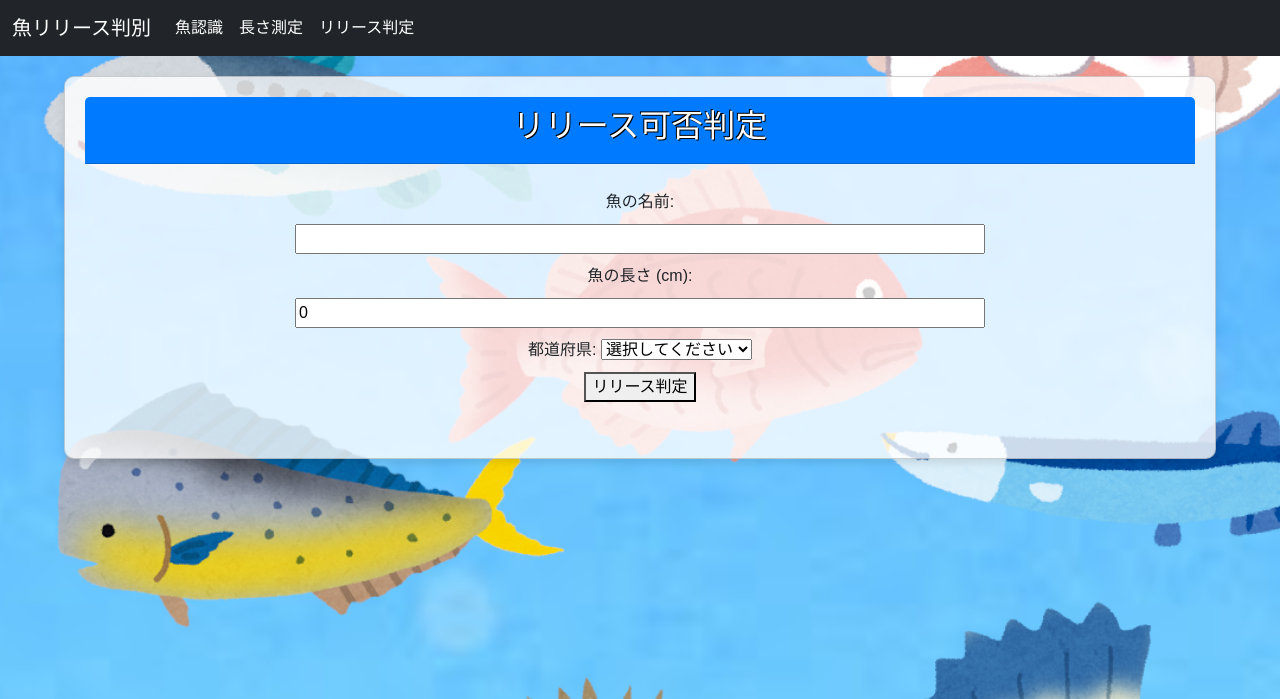
After one commit to Reirei501/ProjectC-2024-FishRelease, a Flask app: page /release/ in a window 1280 px wide. The commit adds this page. Shown: the top 699 px of the page. Run offline with Flask 3, Linux system fonts and the light colour scheme.

Commit message:
判定ページ追加

```diff
--- a/app.py
+++ b/app.py
@@ -96,6 +96,8 @@ def yolo_detect_objects(img):
             # ラベルの追加
             labels.append(class_name)
 
+    session['labels'] = labels
+
     return img, labels
 
 @app.route('/length_measurement')
@@ -121,7 +123,59 @@ def calculate():
     # 小数点以下1桁に丸める
     actual_length_B = round(actual_length_B, 1)
 
+    session['actual_length_B'] = actual_length_B
+
     return jsonify({"actualLengthB": actual_length_B})
 
-if __name__ == "__main__":
-    app.run(debug=False)
+def get_release_length(fish_type, prefecture):
+    try:
+        # with文を使ってデータベース接続を管理
+        with sqlite3.connect('fish_rules.db') as conn:
+            cursor = conn.cursor()
+
+            # データベースからrelease_lengthを検索
+            cursor.execute("""
+                SELECT release_length FROM fish_rules
+                WHERE fish_type = ? AND prefecture = ?
+            """, (fish_type, prefecture))
+
+            result = cursor.fetchone()
+
+            # 結果が存在する場合はrelease_lengthを返し、存在しない場合はNoneを返す
+            return result[0] if result else None
+
+    except sqlite3.Error as e:
+        print(f"データベースエラー: {e}")
+        return None
+
+@app.route('/release/', methods=['GET', 'POST'])
+def release():
+    # labelsから最初の魚の名前を取得
+    fish_name = session.get('labels', [""])[0]  # 最初のラベルを使用
+    # actual_length_Bを取得
+    fish_length = session.get('actual_length_B', 0)
+
+    return render_template('release.html', fish_name=fish_name, fish_length=fish_length)
+
+# リリース判定のAPI
+@app.route('/check_release/', methods=['POST'])
+def check_release():
+    data = request.get_json()
+    fish_name = data['fish_name']  # フォームから送信された魚の名前
+    fish_length = float(data['fish_length'])  # フォームから送信された魚の長さ
+    prefecture = data['prefecture']  # フォームから選択された都道府県
+
+    # データベースからリリース基準の長さを取得
+    release_length = get_release_length(fish_name, prefecture)
+
+    # 判定ロジック
+    if release_length is not None:
+        if fish_length <= release_length:
+            return jsonify({"result": "release_required"})
+        else:
+            return jsonify({"result": "release_not_required"})
+    else:
+        return jsonify({"result": "no_data"})
+
+if __name__ == '__main__':
+    app.run(debug=True)
--- a/static/style.css
+++ b/static/style.css
@@ -105,3 +105,7 @@ form, canvas, h3, input, button {
 button {
     width: auto;
 }
+
+div#resultMessage {
+    font-size: 24px;
+}
--- a/templates/index.html
+++ b/templates/index.html
@@ -22,6 +22,9 @@
                         <li class="nav-item">
                             <a class="nav-link active" aria-current="page" href="{{ url_for('length_measurement') }}">長さ測定</a>
                         </li>
+                        <li class="nav-item">
+                            <a class="nav-link active" aria-current="page" href="{{ url_for('release') }}">リリース判定</a>
+                        </li>
                     </ul>
                 </div>
             </div>
@@ -35,7 +38,7 @@
             </div>
             <div class="card-body">
                 <form enctype="multipart/form-data" action="/process_image/" method="POST">
-                    <input type="file" name="image" accept="image/*" required>
+                    <input type="file" name="image" accept="image/*" capture="environment" required>
                     <button type="submit">アップロード</button>
                 </form>
                 <p>認識できる魚類：</p>
--- a/templates/length_measurement.html
+++ b/templates/length_measurement.html
@@ -23,6 +23,9 @@
                         <li class="nav-item">
                             <a class="nav-link active" aria-current="page" href="{{ url_for('length_measurement') }}">長さ測定</a>
                         </li>
+                        <li class="nav-item">
+                            <a class="nav-link active" aria-current="page" href="{{ url_for('release') }}">リリース判定</a>
+                        </li>
                     </ul>
                 </div>
             </div>
@@ -42,7 +45,7 @@
                 <p>4.基準物の実際の長さを入力する</p>
                 <p>5.「長さを計算」ボタンをクッリクする</p>
                 <form id="uploadForm" enctype="multipart/form-data">
-                    <input type="file" id="imageUpload" accept="image/*">
+                    <input type="file" id="imageUpload" accept="image/*" capture="environment">
                     <input type="submit" value="アップロード">
                 </form>
 
--- /dev/null
+++ b/templates/release.html
@@ -0,0 +1,103 @@
+<!DOCTYPE html>
+<html lang="ja">
+<head>
+    <meta charset="UTF-8">
+    <meta name="viewport" content="width=device-width, initial-scale=1.0">
+    <title>リリース判定</title>
+    <link href="https://cdn.jsdelivr.net/npm/bootstrap@5.3.0/dist/css/bootstrap.min.css" rel="stylesheet" integrity="sha384-9ndCyUaIbzAi2FUVXJi0CjmCapSmO7SnpJef0486qhLnuZ2cdeRhO02iuK6FUUVM" crossorigin="anonymous">
+    <link rel="stylesheet" href="../static/style.css">
+</head>
+<body>
+    <header>
+        <nav class="navbar navbar-expand-md navbar-dark bg-dark">
+            <div class="container-fluid">
+                <a class="navbar-brand" href="#">魚リリース判別</a>
+                <button class="navbar-toggler" type="button" data-bs-toggle="collapse" data-bs-target="#navbarSupportedContent" aria-controls="navbarSupportedContent" aria-expanded="false" aria-label="Toggle navigation">
+                    <span class="navbar-toggler-icon"></span>
+                </button>
+                <div class="collapse navbar-collapse" id="navbarSupportedContent">
+                    <ul class="navbar-nav me-auto mb-2 mb-lg-0">
+                        <li class="nav-item">
+                            <a class="nav-link active" aria-current="page" href="{{ url_for('index') }}">魚認識</a>
+                        </li>
+                        <li class="nav-item">
+                            <a class="nav-link active" aria-current="page" href="{{ url_for('length_measurement') }}">長さ測定</a>
+                        </li>
+                        <li class="nav-item">
+                            <a class="nav-link active" aria-current="page" href="{{ url_for('release') }}">リリース判定</a>
+                        </li>
+                    </ul>
+                </div>
+            </div>
+        </nav>
+    </header>
+
+    <main>
+        <div class="card">
+            <div class="card-header">
+                <h1>リリース可否判定</h1>
+            </div>
+            <div class="card-body">
+                <form id="releaseForm" method="POST" action="{{ url_for('check_release') }}">
+                    <label for="fish_name">魚の名前:</label>
+                    <input type="text" id="fish_name" name="fish_name" value="{{ fish_name }}" required>
+                    <label for="fish_length">魚の長さ (cm):</label>
+                    <input type="number" id="fish_length" name="fish_length" value="{{ fish_length }}" step="0.1" required>
+                    <label for="prefecture">都道府県:</label>
+                    <select id="prefecture" name="prefecture" required>
+                        <option value="" disabled selected>選択してください</option>
+                        <option value="東京都">東京都</option>
+                        <option value="神奈川県">神奈川県</option>
+                        <option value="千葉県">千葉県</option>
+                        <option value="茨城県">茨城県</option>
+                        <option value="静岡県">静岡県</option>
+                        <option value="福井県">福井県</option>
+                        <option value="愛知県">愛知県</option>
+                        <option value="新潟県">新潟県</option>
+                    </select>
+
+                    <button type="submit">リリース判定</button>
+                </form>
+
+
+                <div id="resultMessage"></div>
+            </div>
+        </div>
+    </main>
+
+    <script>
+    document.getElementById("releaseForm").addEventListener("submit", function(e) {
+        e.preventDefault();
+
+        const fishName = document.getElementById("fish_name").value;
+        const fishLength = document.getElementById("fish_length").value;
+        const prefecture = document.getElementById("prefecture").value;
+
+        fetch("{{ url_for('check_release') }}", {
+            method: "POST",
+            headers: {
+                "Content-Type": "application/json"
+            },
+            body: JSON.stringify({
+                fish_name: fishName,
+                fish_length: fishLength,
+                prefecture: prefecture
+            })
+        })
+        .then(response => response.json())
+        .then(data => {
+            let message;
+            if (data.result === "release_required") {
+                message = "リリース必須。";
+            } else if (data.result === "release_not_required") {
+                message = "リリースしなくてもいい。";
+            } else {
+                message = "リリース規則がない。";
+            }
+            document.getElementById("resultMessage").innerText = message;
+        })
+        .catch(error => console.error('Error:', error));
+    });
+    </script>
+</body>
+</html>
--- a/templates/result.html
+++ b/templates/result.html
@@ -21,6 +21,9 @@
                         </li>
                         <li class="nav-item">
                             <a class="nav-link active" aria-current="page" href="{{ url_for('length_measurement') }}">長さ測定</a>
+                        </li>
+                        <li class="nav-item">
+                            <a class="nav-link active" aria-current="page" href="{{ url_for('release') }}">リリース判定</a>
                         </li>
                     </ul>
                 </div>
```
Also changed, not shown: 1 other file.
